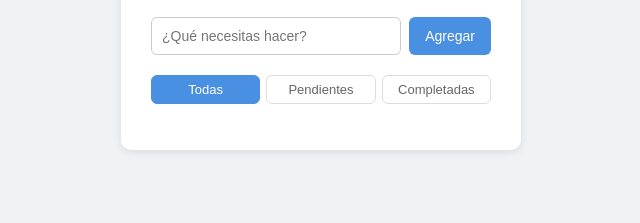
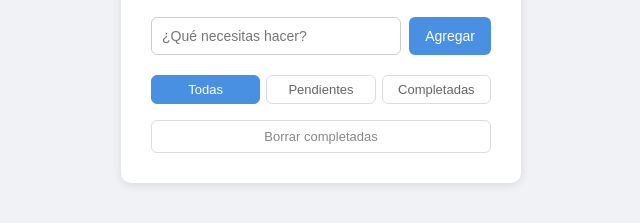
Before and after one commit to rodalgo/todo-app, a plain HTML site: page index.html in a window 1280 px wide. Shown: the part 171-394 px from the top of the page, without its empty margins (319-959 px from the left). Drawn offline with Linux system fonts and the light colour scheme.

Commit message:
Agregar boton para borrar tareas completadas

```diff
--- a/index.html
+++ b/index.html
@@ -26,6 +26,8 @@
     <ul id="taskList">
       <!-- Aquí van a aparecer las tareas, agregadas por JavaScript -->
     </ul>
+
+    <button id="clearDoneBtn">Borrar completadas</button>
   </div>
 
   <script src="script.js"></script>
--- a/script.js
+++ b/script.js
@@ -4,6 +4,7 @@ const addBtn = document.getElementById('addBtn');
 const taskList = document.getElementById('taskList');
 const filterBtns = document.querySelectorAll('.filter-btn');
 const counter = document.getElementById('counter');
+const clearDoneBtn = document.getElementById('clearDoneBtn');
 
 const STORAGE_KEY = 'tasks';
 
@@ -145,6 +146,12 @@ taskInput.addEventListener('keydown', function (event) {
   }
 });
 
+clearDoneBtn.addEventListener('click', function () {
+  tasks = tasks.filter(function (t) { return !t.done; });
+  saveTasks();
+  render();
+});
+
 // 4. Al hacer clic en un botón de filtro, lo activamos y volvemos a dibujar la lista
 filterBtns.forEach(function (btn) {
   btn.addEventListener('click', function () {
--- a/style.css
+++ b/style.css
@@ -137,3 +137,22 @@ h1 {
   border-radius: 4px;
   font-size: 14px;
 }
+
+#clearDoneBtn {
+  display: block;
+  width: 100%;
+  margin-top: 16px;
+  padding: 8px;
+  background: none;
+  border: 1px solid #ddd;
+  border-radius: 6px;
+  color: #888;
+  cursor: pointer;
+  font-size: 13px;
+}
+
+#clearDoneBtn:hover {
+  background: #fdecea;
+  border-color: #e74c3c;
+  color: #e74c3c;
+}
```
